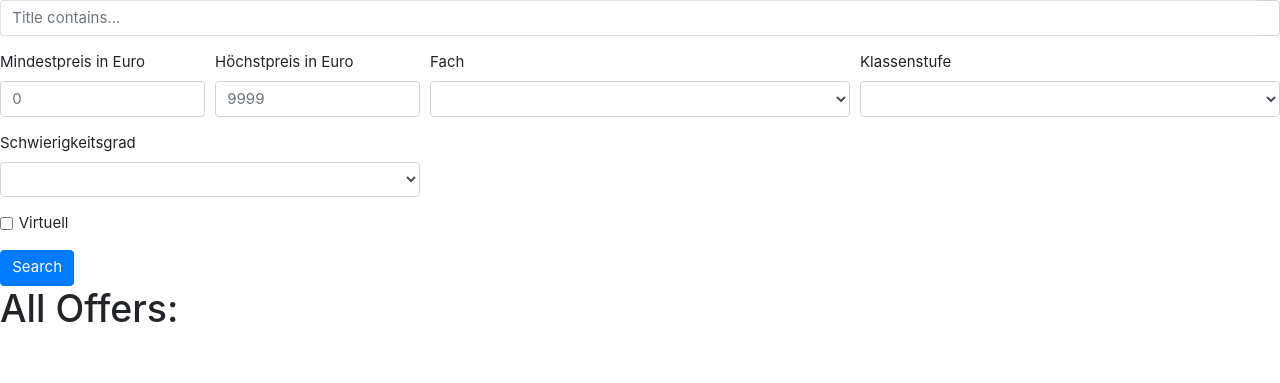
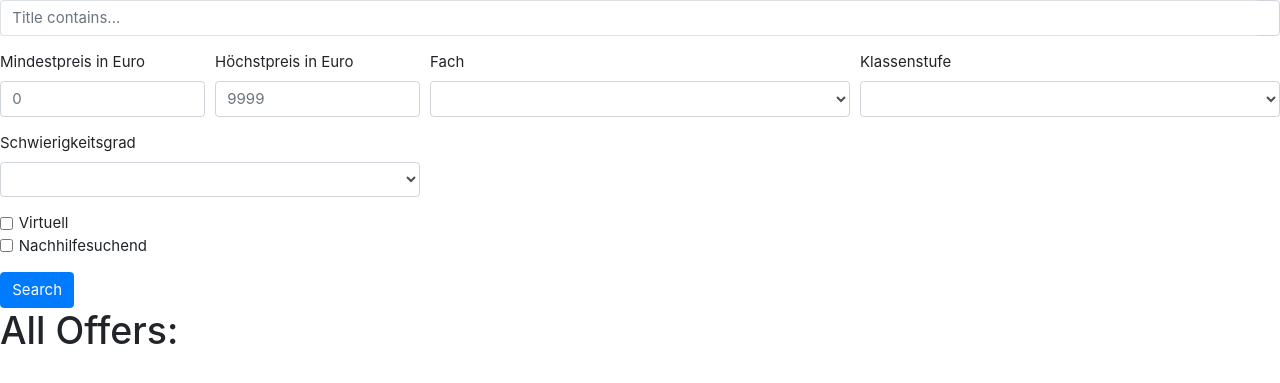
Before and after one commit to check24-scholarships/tutor-smith, a Django app: page /all in a window 1280 px wide. Shown: the part 70-453 px from the top of the page. Run offline with Django 3.2, Linux system fonts and the light colour scheme; parts of the project's set-up code (start-up, migrations or seed data) failed here and were passed over; some libraries are stand-ins or nearby versions.

Commit message:
Added searching filter

```diff
--- a/user_management/templates/search.html
+++ b/user_management/templates/search.html
@@ -5,7 +5,7 @@
 <!-- Load from unpkg -->
 <script src="https://unpkg.com/htmx.org@1.5.0"></script>
     {% if search %}
-        <form method="GET" action="search">
+        <form method="git " action="search">
             {% csrf_token %}
             <div class="form-row">
                 <div class="form-group col-12">
@@ -63,6 +63,12 @@
                         Virtuell
                     </label>
                 </div>
+                <div class="form-check">
+                    <input class="form-check-input" type="checkbox" id="search" name="search">
+                    <label class="form-check-label" for="search">
+                        Nachhilfesuchend
+                    </label>
+                </div>
             </div>
             <button type="submit" class="btn btn-primary" hx-post="/search" hx-swap="outerHTML" hx-target="#offers">Search</button>
         </form>
--- a/user_management/views.py
+++ b/user_management/views.py
@@ -151,7 +151,9 @@ def search(request):
     grade = request.POST.get('grade')
     difficulty = request.POST.get('difficulty')
     virtual = request.POST.get('virtual')
+    searching = request.POST.get('searching')
 
+    searching = True if searching == 'on' else False
     virtual = True if virtual == 'on' else False
 
     offers = Info.objects.all()
@@ -184,6 +186,8 @@ def search(request):
         )
     if virtual:
         offers = offers.filter(virtual=virtual)
+    if searching:
+        offers = offers.filter(searching=searching)
 
     if request.method == 'POST':
         return render(
```
